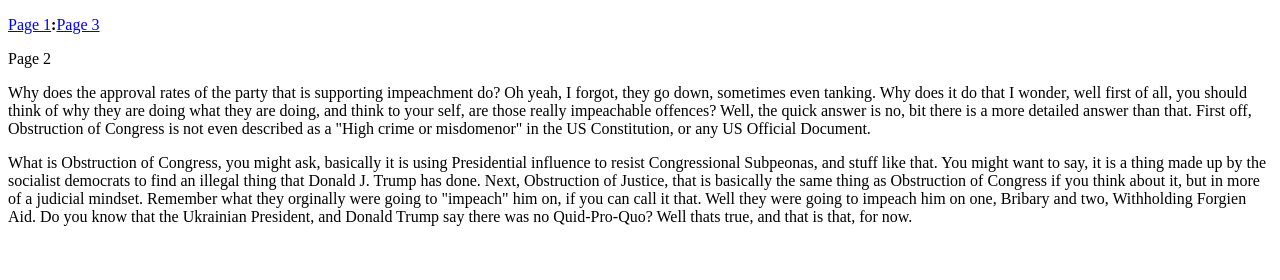
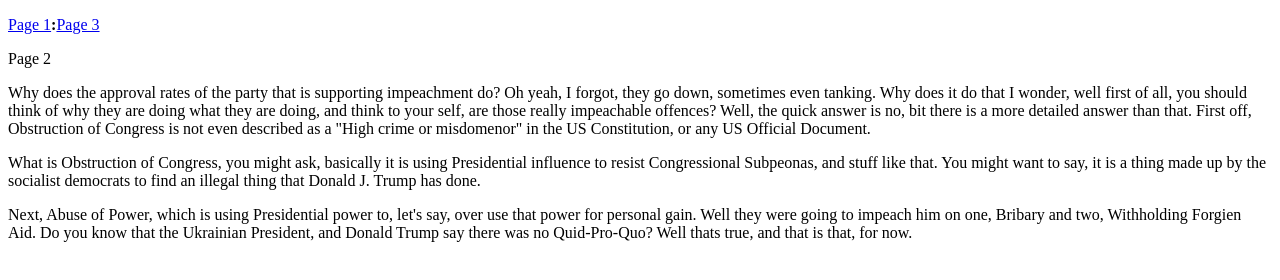
Before and after one commit to 20090114/Faith-less-Impeachment, a plain HTML site: page page-2.html in a window 1280 px wide. Drawn offline with Linux system fonts and the light colour scheme.

Commit message:
Update page-2.html

```diff
--- a/page-2.html
+++ b/page-2.html
@@ -8,5 +8,6 @@
     <p> <a href="page-1.html">Page 1</a><b>:</b><a href="page-3.html">Page 3</a> </p>
     <header>Page 2</header>
     <p>Why does the approval rates of the party that is supporting impeachment do? Oh yeah, I forgot, they go down, sometimes even tanking. Why does it do that I wonder, well first of all, you should think of why they are doing what they are doing, and think to your self, are those really impeachable offences? Well, the quick answer is no, bit there is a more detailed answer than that. First off, Obstruction of Congress is not even described as a "High crime or misdomenor" in the US Constitution, or any US Official Document.</p>
-    <p>What is Obstruction of Congress, you might ask, basically it is using Presidential influence to resist Congressional Subpeonas, and stuff like that. You might want to say, it is a thing made up by the socialist democrats to find an illegal thing that Donald J. Trump has done. Next, Obstruction of Justice, that is basically the same thing as Obstruction of Congress if you think about it, but in more of a judicial mindset. Remember what they orginally were going to "impeach" him on, if you can call it that. Well they were going to impeach him on one, Bribary and two, Withholding Forgien Aid. Do you know that the Ukrainian President, and Donald Trump say there was no Quid-Pro-Quo? Well thats true, and that is that, for now.</p>
+    <p>What is Obstruction of Congress, you might ask, basically it is using Presidential influence to resist Congressional Subpeonas, and stuff like that. You might want to say, it is a thing made up by the socialist democrats to find an illegal thing that Donald J. Trump has done.</p>
+    <p>Next, Abuse of Power, which is using Presidential power to, let's say, over use that power for personal gain. Well they were going to impeach him on one, Bribary and two, Withholding Forgien Aid. Do you know that the Ukrainian President, and Donald Trump say there was no Quid-Pro-Quo? Well thats true, and that is that, for now.</p>
 </html>
```
